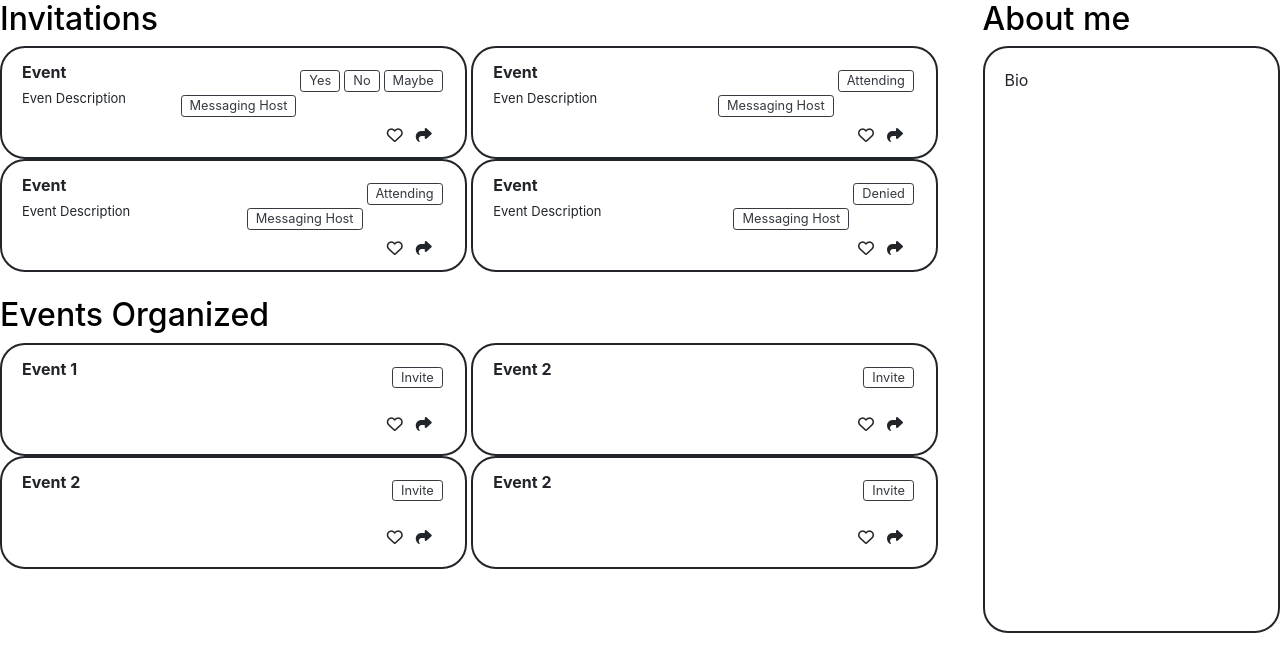
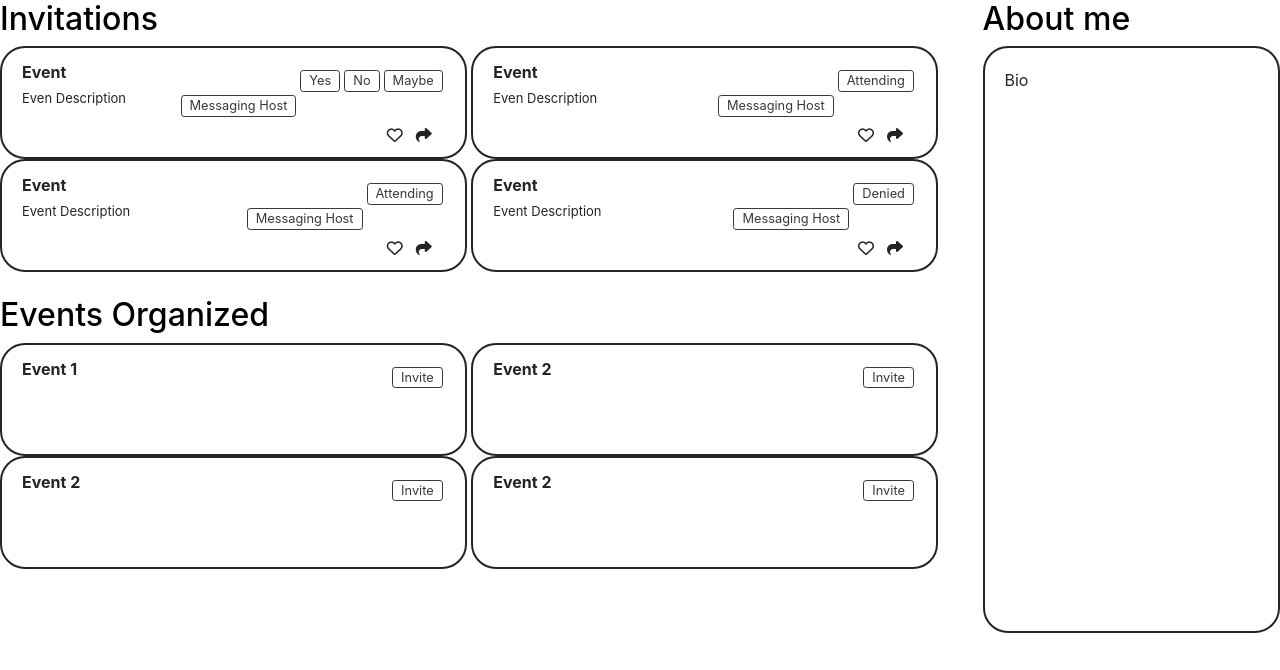
Before and after one commit to quyenxhuynh/invit.io, a PHP site: page /profile.php in a window 1280 px wide. Shown: the part 130-800 px from the top of the page. Run offline with PHP 8.4, Linux system fonts and the light colour scheme; some libraries are stand-ins or nearby versions.

Commit message:
style consistency

```diff
--- a/events.php
+++ b/events.php
@@ -29,7 +29,7 @@
       </div>
 
       <div class="events-list-lg">
-        <div class="event">
+        <div class="event rounded-outline">
           <h5><a href="event.php">Event Name</a></h5>
           <!-- <a href="event.php"><h5>Event Name</h5></a> -->
           <p>Event Description</p>
--- a/profile.php
+++ b/profile.php
@@ -181,13 +181,14 @@
                         <div>
                             <br></br>
                         </div>
+                    </div>
+                    <div class="rcorners2">
                         <div>
-                          <span class="share-event">
-                            <i class="event-icon fas fa-share"></i>
-                          </span>
-                          <span class="heart-toggle">
-                            <i class="event-icon far fa-heart"></i>
-                          </span>
+                            <p style="display:inline-block; font-weight: bold;">Event 2</p>
+                            <button style="font-size: 0.8em; float: right; margin:2px;" type="button" class="btn btn-outline-dark btn-sm py-0">Invite</button>
+                        </div>
+                        <div>
+                            <br></br>
                         </div>
                     </div>
                     <div class="rcorners2">
@@ -198,14 +199,6 @@
                         <div>
                             <br></br>
                         </div>
-                        <div>
-                          <span class="share-event">
-                            <i class="event-icon fas fa-share"></i>
-                          </span>
-                          <span class="heart-toggle">
-                            <i class="event-icon far fa-heart"></i>
-                          </span>
-                        </div>
                     </div>
                     <div class="rcorners2">
                         <div>
@@ -214,31 +207,6 @@
                         </div>
                         <div>
                             <br></br>
-                        </div>
-                        <div>
-                          <span class="share-event">
-                            <i class="event-icon fas fa-share"></i>
-                          </span>
-                          <span class="heart-toggle">
-                            <i class="event-icon far fa-heart"></i>
-                          </span>
-                        </div>
-                    </div>
-                    <div class="rcorners2">
-                        <div>
-                            <p style="display:inline-block; font-weight: bold;">Event 2</p>
-                            <button style="font-size: 0.8em; float: right; margin:2px;" type="button" class="btn btn-outline-dark btn-sm py-0">Invite</button>
-                        </div>
-                        <div>
-                            <br></br>
-                        </div>
-                        <div>
-                          <span class="share-event">
-                            <i class="event-icon fas fa-share"></i>
-                          </span>
-                          <span class="heart-toggle">
-                            <i class="event-icon far fa-heart"></i>
-                          </span>
                         </div>
                     </div>
                 </div>
```
Also changed, not shown: css/events.css (+1 -7 lines).
